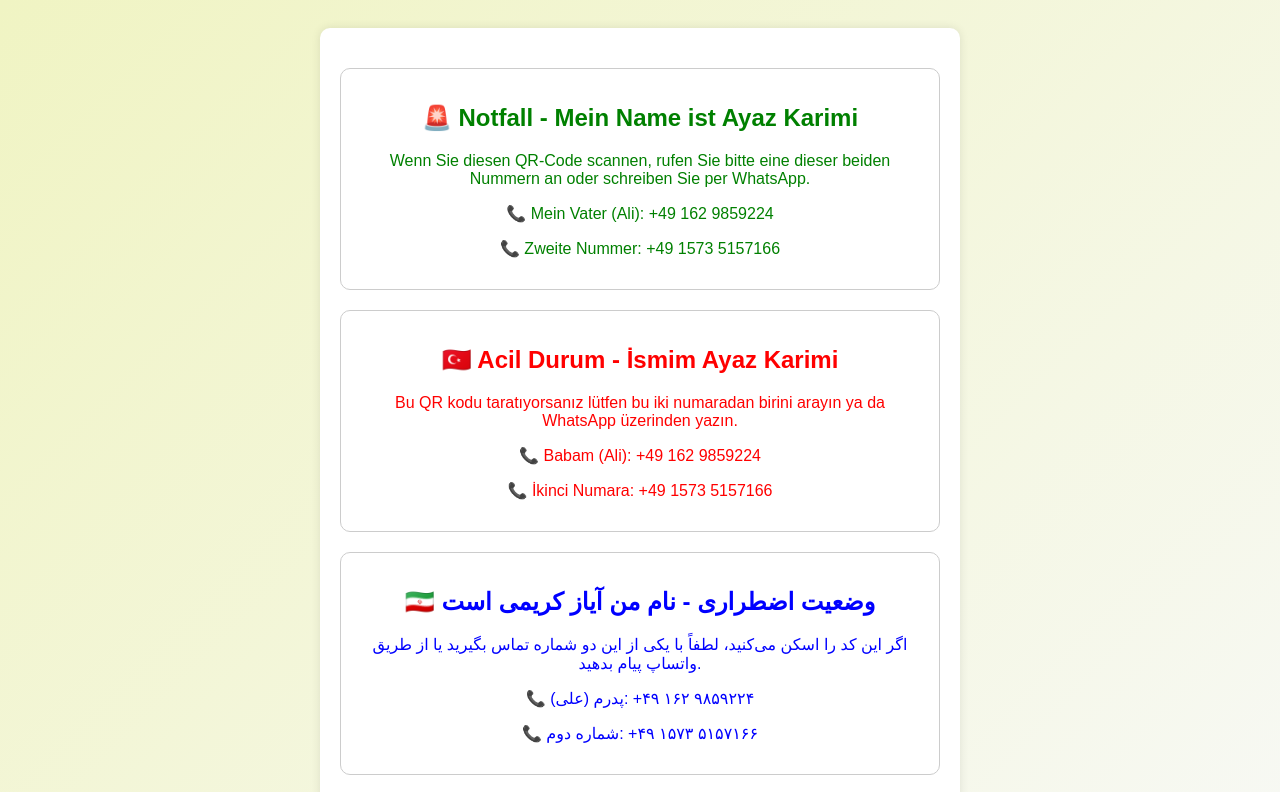
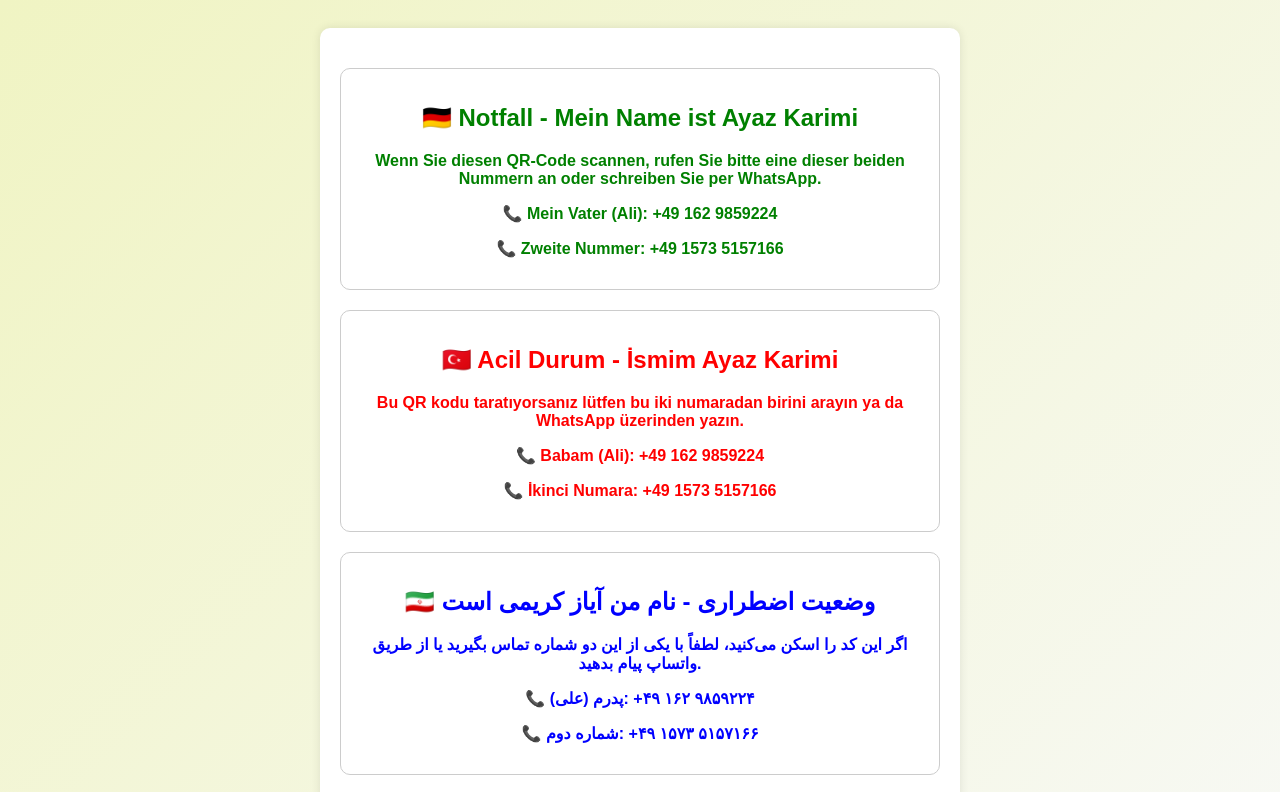
Before and after one commit to akalicaan/alikarimi, a plain HTML site: page index.html in a window 1280 px wide. Shown: the top 792 px of the page. Drawn offline with Linux system fonts and the light colour scheme.

Commit message:
Update index.html

```diff
--- a/index.html
+++ b/index.html
@@ -24,19 +24,25 @@
             padding: 15px;
             border-radius: 10px;
             border: 1px solid #ccc;
+            font-weight: bold;
+            transition: transform 0.3s ease, box-shadow 0.3s ease;
+        }
+        .language-box:hover {
+            transform: scale(1.05);
+            box-shadow: 0px 0px 15px rgba(0,0,0,0.3);
         }
         .lang-de { color: green; }
         .lang-tr { color: red; }
         .lang-fa { color: blue; }
         .lang-en { color: purple; }
         .phone-number { direction: ltr; display: inline-block; }
-</style>
+    </style>
 </head>
 <body>
     <div class="container">
         <!-- Almanca -->
         <div class="language-box lang-de">
-            <h2>🚨 Notfall - Mein Name ist Ayaz Karimi</h2>
+            <h2>🇩🇪 Notfall - Mein Name ist Ayaz Karimi</h2>
             <p>Wenn Sie diesen QR-Code scannen, rufen Sie bitte eine dieser beiden Nummern an oder schreiben Sie per WhatsApp.</p>
             <p>📞 Mein Vater (Ali): +49 162 9859224</p>
             <p>📞 Zweite Nummer: +49 1573 5157166</p>
```
